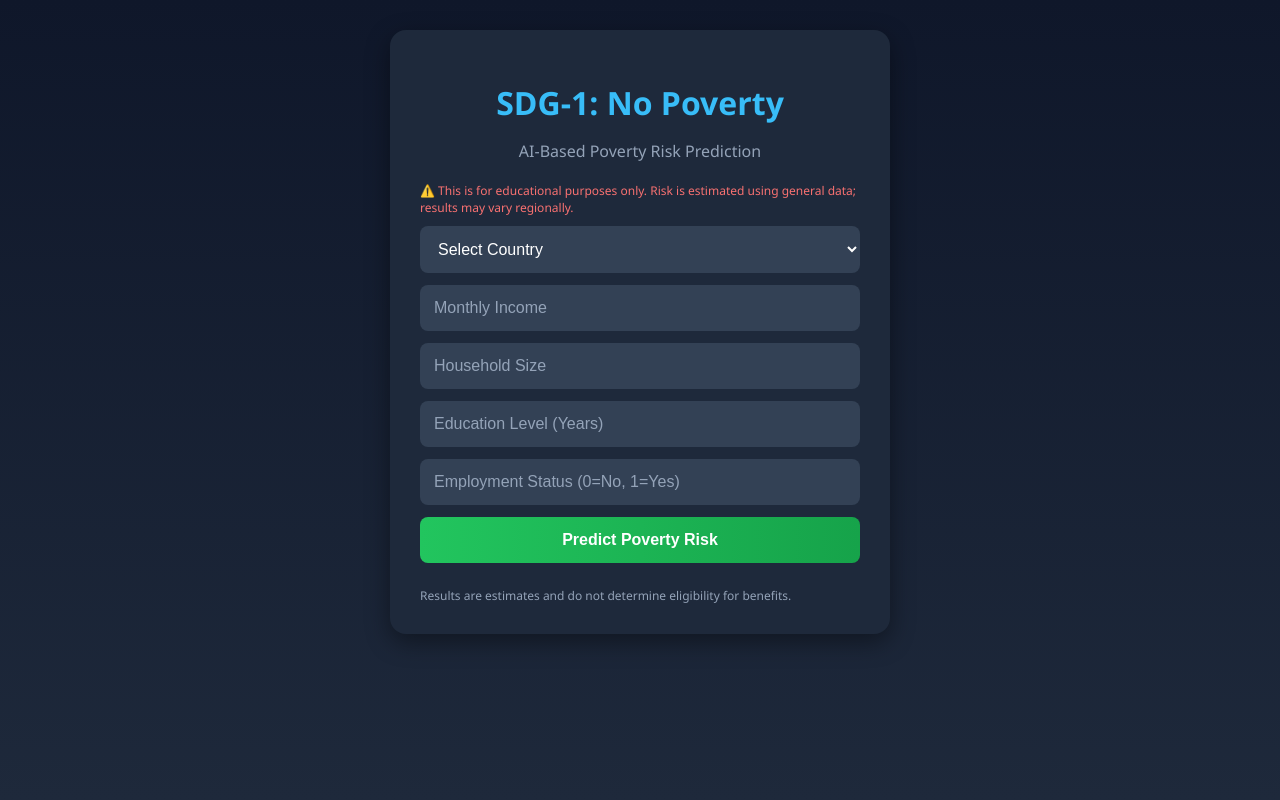
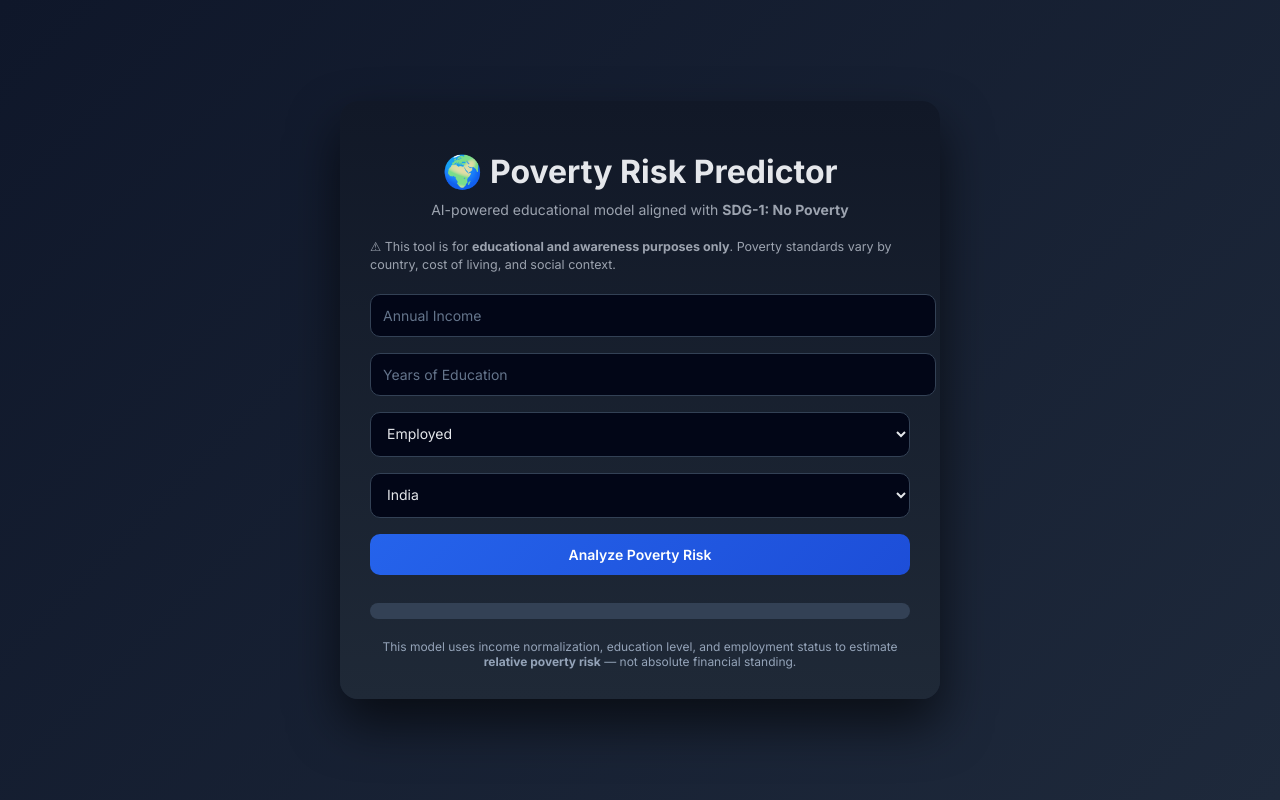
Before and after one commit to Github-of-dp/SDG_Poverty_App, a Flask app: page / in a window 1280 px wide. Run offline with Flask 3, Linux system fonts and the light colour scheme.

Commit message:
Update index.html

```diff
--- a/templates/index.html
+++ b/templates/index.html
@@ -1,152 +1,196 @@
 <!DOCTYPE html>
-<html lang="en">
+<html>
 <head>
-    <meta charset="UTF-8">
-    <title>SDG-1 Poverty Risk Predictor</title>
-    <meta name="viewport" content="width=device-width, initial-scale=1.0">
+    <title>Poverty Risk Predictor</title>
+
+    <!-- Google Font -->
+    <link href="https://fonts.googleapis.com/css2?family=Inter:wght@400;500;600;700&display=swap" rel="stylesheet">
+
     <style>
         body {
-            font-family: 'Segoe UI', Tahoma, Geneva, Verdana, sans-serif;
-            background: linear-gradient(to bottom, #0f172a, #1e293b);
-            color: #fff;
+            font-family: 'Inter', sans-serif;
+            background: linear-gradient(135deg, #0f172a, #1e293b);
+            min-height: 100vh;
+            display: flex;
+            align-items: center;
+            justify-content: center;
             margin: 0;
-            padding: 0;
-            display: flex;
-            justify-content: center;
-            align-items: flex-start;
-            min-height: 100vh;
+            color: #e5e7eb;
         }
-        .container { margin-top: 30px; width: 100%; max-width: 500px; }
-        .card {
-            background: #1e293b;
-            border-radius: 16px;
+
+        .box {
+            background: linear-gradient(180deg, #111827, #1f2937);
             padding: 30px;
-            box-shadow: 0 8px 25px rgba(0,0,0,0.4);
+            width: 100%;
+            max-width: 540px;
+            border-radius: 18px;
+            box-shadow: 0 25px 50px rgba(0,0,0,0.6);
         }
-        h1 { text-align: center; color: #38bdf8; margin-bottom: 10px; }
-        p.subtitle { text-align: center; color: #94a3b8; margin-bottom: 20px; }
-        form { display: flex; flex-direction: column; }
+
+        h1 {
+            text-align: center;
+            margin-bottom: 10px;
+            font-weight: 700;
+            color: #e5e7eb;
+        }
+
+        .subtitle {
+            text-align: center;
+            font-size: 14px;
+            color: #9ca3af;
+            margin-bottom: 20px;
+        }
+
         input, select, button {
-            padding: 14px; margin-bottom: 12px; border-radius: 8px; border: none; font-size: 16px;
+            width: 100%;
+            padding: 12px;
+            margin: 8px 0;
+            border-radius: 10px;
+            border: none;
+            font-size: 14px;
+            font-family: 'Inter', sans-serif;
         }
-        input, select { background: #334155; color: #fff; }
-        input::placeholder { color: #94a3b8; }
+
+        input, select {
+            background: #020617;
+            color: #e5e7eb;
+            border: 1px solid #334155;
+        }
+
+        input::placeholder {
+            color: #64748b;
+        }
+
         button {
-            background: linear-gradient(90deg, #22c55e, #16a34a);
-            color: #fff; font-weight: bold; cursor: pointer;
-            transition: all 0.3s;
+            background: linear-gradient(135deg, #2563eb, #1d4ed8);
+            color: white;
+            font-weight: 600;
+            cursor: pointer;
+            transition: transform 0.2s ease, box-shadow 0.2s ease;
         }
-        button:hover { background: linear-gradient(90deg, #16a34a, #22c55e); }
-        .result-card {
+
+        button:hover {
+            transform: translateY(-2px);
+            box-shadow: 0 8px 20px rgba(37,99,235,0.4);
+        }
+
+        .note {
+            font-size: 12.5px;
+            color: #9ca3af;
+            margin-top: 12px;
+            line-height: 1.4;
+        }
+
+        .result {
+            margin-top: 20px;
+            font-size: 16px;
+            font-weight: 600;
+        }
+
+        .bar {
+            height: 16px;
             background: #334155;
-            padding: 20px;
-            border-radius: 12px;
+            border-radius: 999px;
+            margin-top: 10px;
+            overflow: hidden;
+        }
+
+        .fill {
+            height: 100%;
+            width: 0%;
+            border-radius: 999px;
+            transition: width 0.6s ease, background 0.4s ease;
+        }
+
+        .info {
+            margin-top: 10px;
+            font-size: 13px;
+            color: #cbd5f5;
+        }
+
+        footer {
             margin-top: 20px;
+            font-size: 12px;
+            color: #94a3b8;
             text-align: center;
-            animation: fadeIn 0.5s ease-in-out;
         }
-        .result-card h2 { color: #facc15; margin-bottom: 8px; }
-        .disclaimer { font-size: 12px; color: #94a3b8; margin-top: 12px; }
-        .help-tips { font-size: 14px; color: #c7d2fe; margin-top: 10px; text-align: left; }
-        .gauge-container { position: relative; width: 250px; height: 125px; margin: 20px auto; }
-        .gauge-bg {
-            width: 100%; height: 100%;
-            border-top-left-radius: 125px; border-top-right-radius: 125px;
-            background: conic-gradient(#facc15 0deg, #22c55e 180deg);
-        }
-        .gauge-pointer {
-            position: absolute; bottom: 0; left: 50%;
-            width: 4px; height: 100px;
-            background: #fff;
-            transform-origin: bottom;
-            transform: rotate(0deg);
-            border-radius: 2px;
-            transition: transform 0.8s ease-out;
-        }
-        .gauge-center {
-            position: absolute; bottom: 0; left: 50%;
-            width: 16px; height: 16px; background: #fff;
-            border-radius: 50%;
-            transform: translateX(-50%);
-        }
-        @keyframes fadeIn { from {opacity:0; transform:translateY(-10px);} to {opacity:1; transform:translateY(0);} }
     </style>
 </head>
+
 <body>
-    <div class="container">
-        <div class="card">
-            <h1>SDG-1: No Poverty</h1>
-            <p class="subtitle">AI-Based Poverty Risk Prediction</p>
 
-            <div style="color:#f87171; font-size:12px; margin-bottom:10px;">
-                ⚠️ This is for educational purposes only. Risk is estimated using general data; results may vary regionally.
+<div class="box">
+    <h1>🌍 Poverty Risk Predictor</h1>
+    <div class="subtitle">
+        AI-powered educational model aligned with <b>SDG-1: No Poverty</b>
     </div>
 
-            <form id="predictForm">
-                <select id="country" required>
-                    <option value="">Select Country</option>
-                    {% for c in countries %}
-                        <option value="{{c}}">{{c}}</option>
-                    {% endfor %}
+    <p class="note">
+        ⚠ This tool is for <b>educational and awareness purposes only</b>.
+        Poverty standards vary by country, cost of living, and social context.
+    </p>
+
+    <form id="form">
+        <input type="number" name="income" placeholder="Annual Income" required>
+        <input type="number" name="education" placeholder="Years of Education" required>
+
+        <select name="employment">
+            <option value="1">Employed</option>
+            <option value="0">Unemployed</option>
         </select>
-                <input type="number" step="any" id="income" placeholder="Monthly Income" required>
-                <input type="number" step="any" id="household_size" placeholder="Household Size" required>
-                <input type="number" step="any" id="education" placeholder="Education Level (Years)" required>
-                <input type="number" step="any" id="employment" placeholder="Employment Status (0=No, 1=Yes)" required>
-                <button type="button" id="predictBtn">Predict Poverty Risk</button>
+
+        <select name="country">
+            <option>India</option>
+            <option>USA</option>
+            <option>UK</option>
+            <option>UAE</option>
+            <option>Nigeria</option>
+            <option>Brazil</option>
+        </select>
+
+        <button type="submit">Analyze Poverty Risk</button>
     </form>
 
-            <div class="result-card" id="resultCard" style="display:none;">
-                <h2 id="status">Risk Status</h2>
-                <p id="probability">Risk Probability: 0%</p>
-                <p id="poverty_line">Poverty Line Reference: </p>
-                <div class="gauge-container">
-                    <div class="gauge-bg"></div>
-                    <div class="gauge-pointer" id="pointer"></div>
-                    <div class="gauge-center"></div>
-                </div>
-                <div class="help-tips" id="helpTips"></div>
+    <div id="result" class="result"></div>
+
+    <div class="bar">
+        <div id="fill" class="fill"></div>
     </div>
 
-            <div class="disclaimer">
-                Results are estimates and do not determine eligibility for benefits.
-            </div>
-        </div>
+    <div id="comparison" class="info"></div>
+    <div id="help" class="info"></div>
+
+    <footer>
+        This model uses income normalization, education level, and employment status
+        to estimate <b>relative poverty risk</b> — not absolute financial standing.
+    </footer>
 </div>
 
 <script>
-        const pointer = document.getElementById('pointer');
-        const status = document.getElementById('status');
-        const probabilityText = document.getElementById('probability');
-        const povertyLineText = document.getElementById('poverty_line');
-        const helpTipsDiv = document.getElementById('helpTips');
-        const resultCard = document.getElementById('resultCard');
+document.getElementById("form").onsubmit = async (e) => {
+    e.preventDefault();
 
-        document.getElementById('predictBtn').addEventListener('click', async () => {
-            const data = {
-                country: document.getElementById('country').value,
-                income: parseFloat(document.getElementById('income').value) || 0,
-                household_size: parseFloat(document.getElementById('household_size').value) || 1,
-                education: parseFloat(document.getElementById('education').value) || 0,
-                employment: parseInt(document.getElementById('employment').value) || 0
-            };
-
-            const response = await fetch('/predict', {
-                method: 'POST',
-                headers: { 'Content-Type': 'application/json' },
-                body: JSON.stringify(data)
+    const res = await fetch("/predict", {
+        method: "POST",
+        body: new FormData(e.target)
     });
 
-            const result = await response.json();
+    const data = await res.json();
 
-            status.textContent = result.status;
-            probabilityText.textContent = `Risk Probability: ${result.risk}%`;
-            povertyLineText.textContent = `Poverty Line Reference: $${result.poverty_line}`;
-            pointer.style.transform = `rotate(${result.risk * 1.8}deg)`;
+    document.getElementById("result").innerText =
+        `Poverty Risk: ${data.risk}% (${data.level})`;
 
-            helpTipsDiv.innerHTML = result.help_tips.length > 0 ? `<b>Suggested Actions:</b><ul>${result.help_tips.map(t => `<li>${t}</li>`).join('')}</ul>` : '';
-            resultCard.style.display = 'block';
-        });
+    const fill = document.getElementById("fill");
+    fill.style.width = data.risk + "%";
+    fill.style.background = data.color;
+
+    document.getElementById("comparison").innerText =
+        "🌐 Global comparison: " + data.comparison;
+
+    document.getElementById("help").innerText =
+        "🤝 Suggested support: " + data.help;
+};
 </script>
+
 </body>
 </html>
```
Lines whose indentation alone changed are shown as unchanged.
